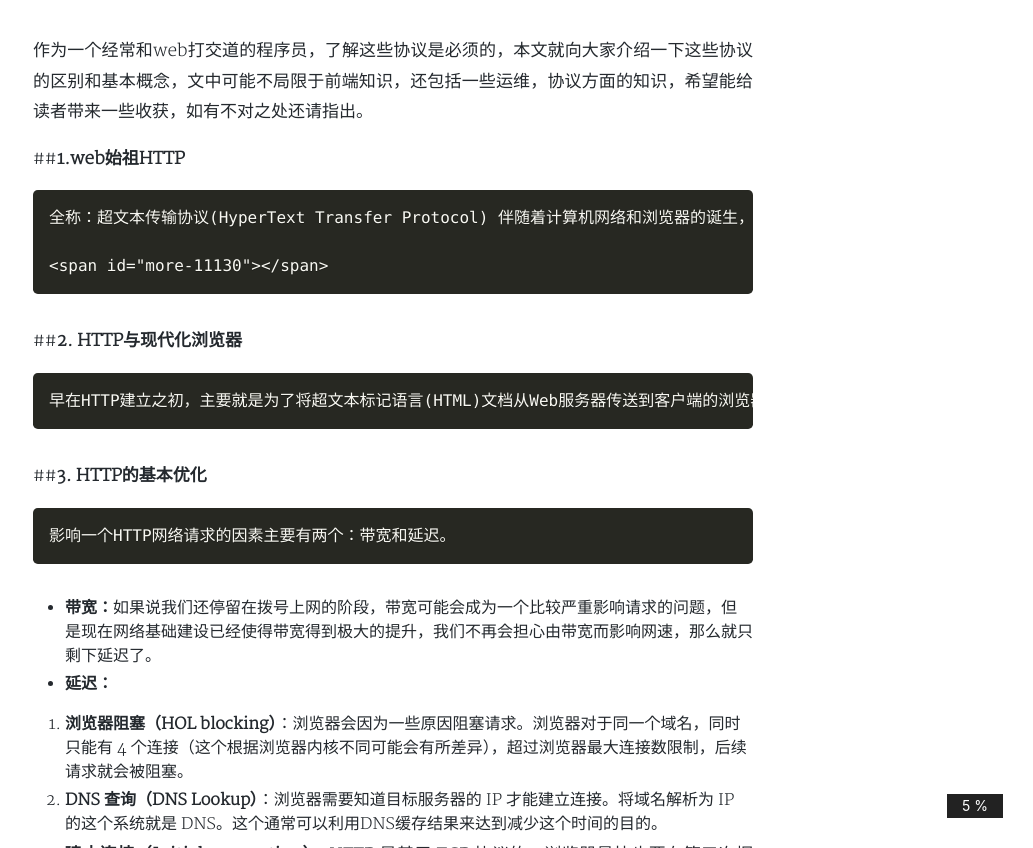
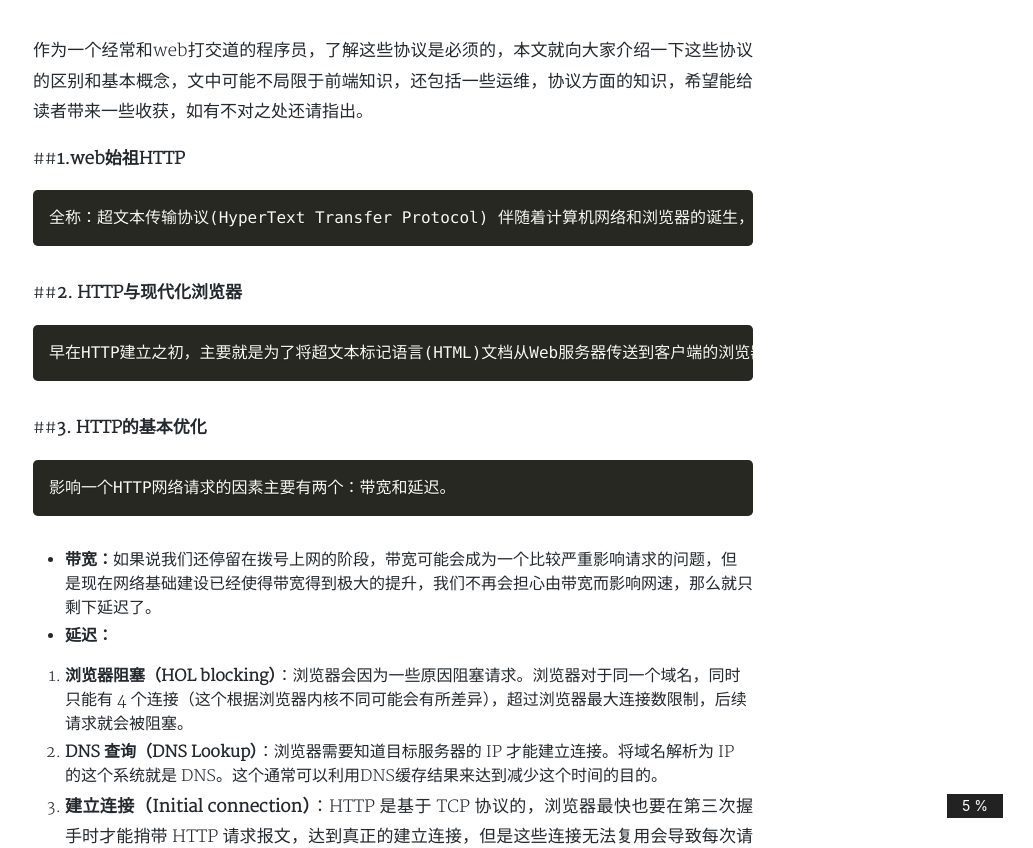
Before and after one commit to leehomeok/leehomeok.github.io, a Jekyll site: the page built from _posts/2017-09-15-http-https-http2的区别.md, in a window 1280 px wide and 900 px high, scrolled down 412 px, cut to the strip 52-900 px from the top of the window. Shown: the whole strip, without its empty margins (247-1280 px from the left). Built offline with Jekyll 4.4.1, drawn with Linux system fonts in a browser that asks for light colours; nearby versions of some CDN libraries; comment, search, counter and statistics services are not loaded; a style sheet for code colours, icons or effects is not loaded.

Commit message:
fix format

```diff
--- a/_posts/2017-09-15-http-https-http2的区别.md
+++ b/_posts/2017-09-15-http-https-http2的区别.md
@@ -8,22 +8,15 @@ tags: http,httsp,http2.0,spdy
 ---
 
 
-
 作为一个经常和web打交道的程序员，了解这些协议是必须的，本文就向大家介绍一下这些协议的区别和基本概念，文中可能不局限于前端知识，还包括一些运维，协议方面的知识，希望能给读者带来一些收获，如有不对之处还请指出。
 
 ##**1.web始祖HTTP**
 
 	全称：超文本传输协议(HyperText Transfer Protocol) 伴随着计算机网络和浏览器的诞生，HTTP1.0也随之而来，处于计算机网络中的应用层，HTTP是建立在TCP协议之上，所以HTTP协议的瓶颈及其优化技巧都是基于TCP协议本身的特性，例如tcp建立连接的3次握手和断开连接的4次挥手以及每次建立连接带来的RTT延迟时间。
 
-	<span id="more-11130"></span>
-
-
-
 ##**2. HTTP与现代化浏览器**
 
 	早在HTTP建立之初，主要就是为了将超文本标记语言(HTML)文档从Web服务器传送到客户端的浏览器。也是说对于前端来说，我们所写的HTML页面将要放在我们的web服务器上，用户端通过浏览器访问url地址来获取网页的显示内容，但是到了WEB2.0以来，我们的页面变得复杂，不仅仅单纯的是一些简单的文字和图片，同时我们的HTML页面有了CSS，Javascript，来丰富我们的页面展示，当ajax的出现，我们又多了一种向服务器端获取数据的方法，这些其实都是基于HTTP协议的。同样到了移动互联网时代，我们页面可以跑在手机端浏览器里面，但是和PC相比，手机端的网络情况更加复杂，这使得我们开始了不得不对HTTP进行深入理解并不断优化过程中。 [![](http://tenny.qiniudn.com/timeline.png)](http://tenny.qiniudn.com/timeline.png)
-
-
 
 ##**3. HTTP的基本优化**
 
@@ -154,8 +147,6 @@ tags: http,httsp,http2.0,spdy
 *   [https://www.gitbook.com/book/ye11ow/http2-explained/details](https://www.gitbook.com/book/ye11ow/http2-explained/details)
 *   [http://op.baidu.com/2015/04/https-s01a01/](http://op.baidu.com/2015/04/https-s01a01/)
 
-
-
 	好书推荐[《](http://www.ituring.com.cn/book/1632)[HTTPS权威指南：在服务器和Web应用上部署SSL/TLS和PKI](http://www.ituring.com.cn/book/1734)[》](http://www.ituring.com.cn/book/1632)
 
 	[![1734.826](http://www.alloyteam.com/wp-content/uploads/2016/07/1734.826.jpg)](http://www.ituring.com.cn/book/1734)
```
